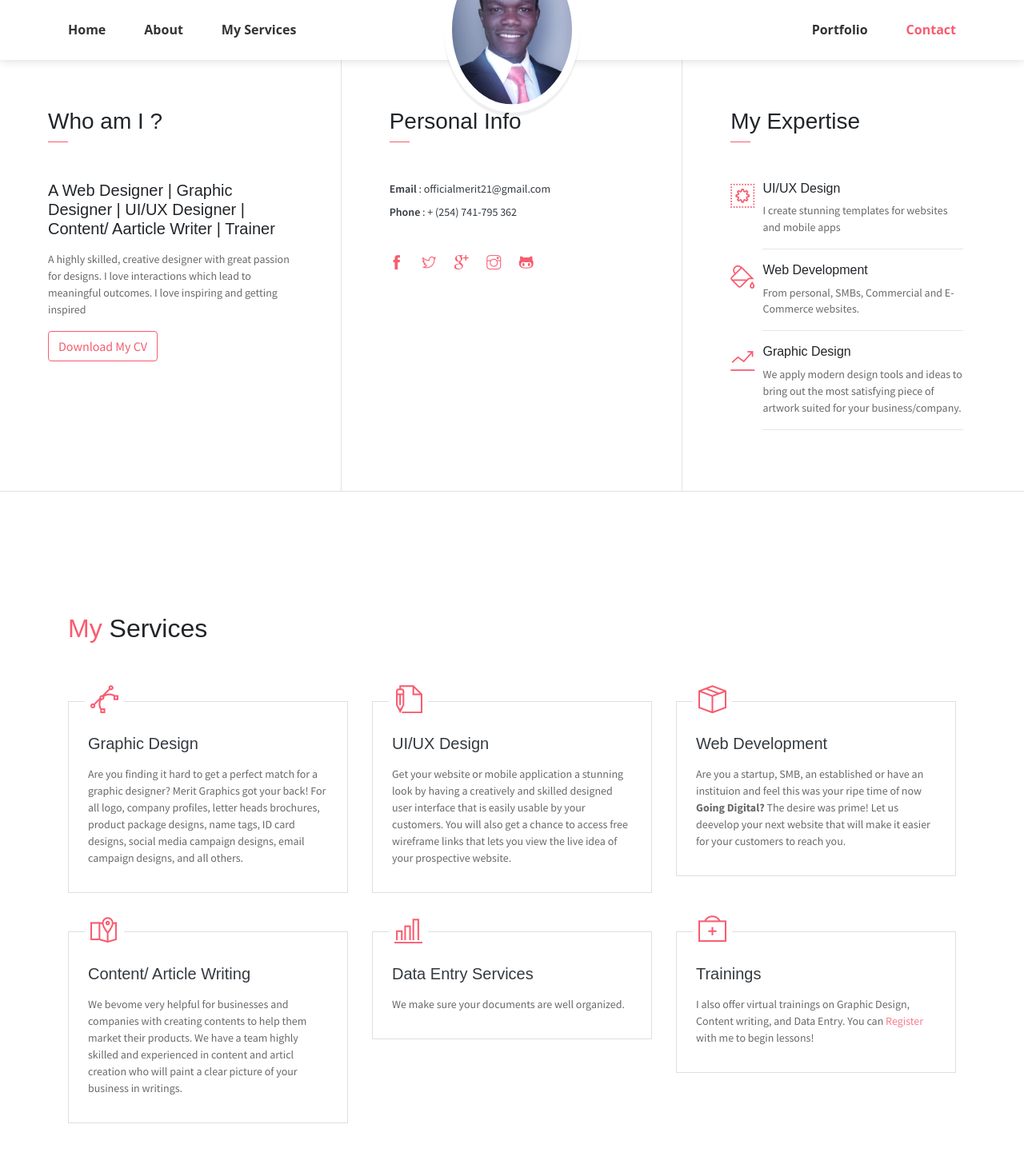
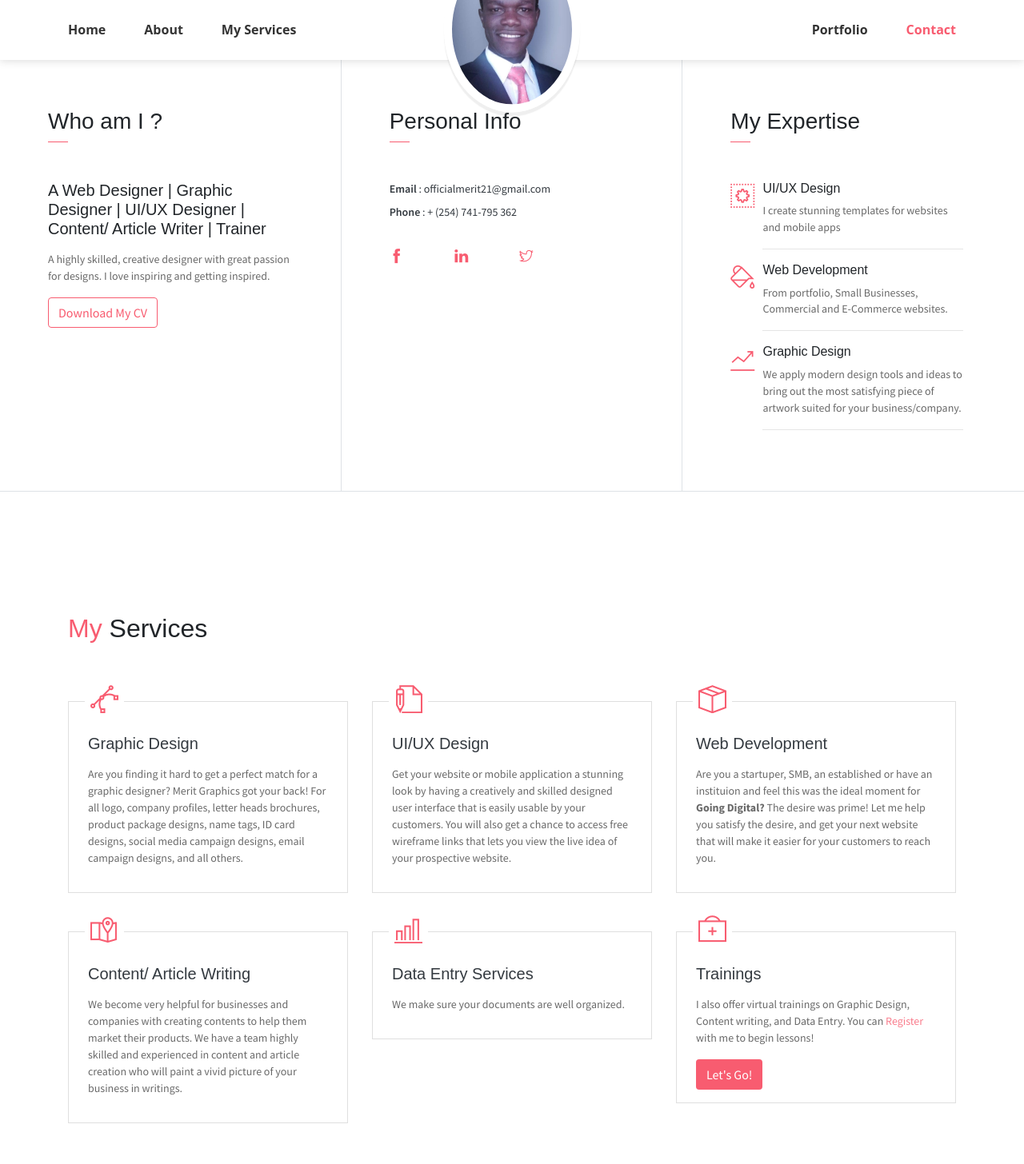
Before and after one commit to otis-254/web_portfolio, a website: page index.html in a window 1280 px wide. Shown: the part 642-2098 px from the top of the page at 80% size. Drawn offline with nearby package versions, Linux system fonts and the light colour scheme; some packages are replaced by stand-ins of ours; files that its build step writes are made by us from their sources; some icons are missing.

Commit message:
Merit Media

```diff
--- a/index.html
+++ b/index.html
@@ -30,7 +30,7 @@
             <ul class="social-icons pt-3">
                 <li class="social-item"><a class="social-link text-light" href="#"><i class="ti-facebook" aria-hidden="true"></i></a></li>
                 <li class="social-item"><a class="social-link text-light" href="#"><i class="ti-twitter" aria-hidden="true"></i></a></li>
-                <li class="social-item"><a class="social-link text-light" href="#"><i class="ti-google" aria-hidden="true"></i></a></li>
+                <li class="social-item"><a class="social-link text-light" href="#"><i class="ti-Linkedin" aria-hidden="true"></i></a></li>
                 <li class="social-item"><a class="social-link text-light" href="#"><i class="ti-instagram" aria-hidden="true"></i></a></li>
                 <li class="social-item"><a class="social-link text-light" href="#"><i class="ti-github" aria-hidden="true"></i></a></li>
             </ul>
@@ -86,10 +86,9 @@
             <div class="col-lg-4 about-card">
                 <h3 class="font-weight-light">Who am I ?</h3>
                 <span class="line mb-5"></span>
-                <h5 class="mb-3">A Web Designer | Graphic Designer | UI/UX Designer | Content/ Aarticle Writer | Trainer
+                <h5 class="mb-3">A Web Designer | Graphic Designer | UI/UX Designer | Content/ Article Writer | Trainer
                 </h5>
-                <p class="mt-20">A highly skilled, creative designer with great passion for designs. I love interactions
-                    which lead to meaningful outcomes. I love inspiring and getting inspired </p>
+                <p class="mt-20">A highly skilled, creative designer with great passion for designs. I love inspiring and getting inspired.</p>
                 <button class="btn btn-outline-danger"><i class="icon-down-circled2 "></i
                         href="public_html\assets\CALEB OTIENO CV.pdf">Download My CV</button>
             </div>
@@ -102,17 +101,14 @@
                     <li><span>Phone</span><a class="text-dark" href="https://wa.me/254714531574"> : + (254) 741-795
                             362</a></li>
                 </ul>
-                <ul class="social-icons pt-3">
-                    <li class="social-item"><a class="social-link" href="#"><i class="ti-facebook"
+                <ul class="social-icons pt-2">
+                    <li class="social-item"><a class="social-link" href="https://www.facebook.com/profile.php?id=100084530301305" target="_blank"><i class="ti-facebook"
+                                aria-hidden="true"></i></a></li>
+                    <li class="social-item"><a class="social-link" href="https://www.linkedin.com/company/83062476/admin/" target="_blank"><i class="ti-linkedin"
                                 aria-hidden="true"></i></a></li>
                     <li class="social-item"><a class="social-link" href="#"><i class="ti-twitter"
-                                aria-hidden="true"></i></a></li>
-                    <li class="social-item"><a class="social-link" href="#"><i class="ti-google"
-                                aria-hidden="true"></i></a></li>
-                    <li class="social-item"><a class="social-link" href="#"><i class="ti-instagram"
-                                aria-hidden="true"></i></a></li>
-                    <li class="social-item"><a class="social-link" href="#"><i class="ti-github"
-                                aria-hidden="true"></i></a></li>
+                                    aria-hidden="true"></i></a></li>
+
                 </ul>
             </div>
             <div class="col-lg-4 about-card">
@@ -130,7 +126,7 @@
                     <div class="col-1 text-danger pt-1"><i class="ti-paint-bucket icon-lg"></i></div>
                     <div class="col-10 ml-auto mr-3">
                         <h6>Web Development</h6>
-                        <p class="subtitle">From personal, SMBs, Commercial and E-Commerce websites.</p>
+                        <p class="subtitle">From portfolio, Small Businesses, Commercial and E-Commerce websites. </p>
                         <hr>
                     </div>
                 </div>
@@ -192,10 +188,9 @@
                         </div>
                         <div class="card-body px-4 py-3">
                             <h5 class="mb-3 card-title text-dark">Web Development</h5>
-                            <P class="subtitle">Are you a startup, SMB, an established or have an instituion and feel
-                                this was your ripe time of now <b>Going Digital?</b> The desire was prime! Let us
-                                deevelop your next website that
-                                will make it easier for your customers to reach you.</P>
+                            <P class="subtitle">Are you a startuper, SMB, an established or have an instituion and feel
+                                this was the ideal moment for <b>Going Digital?</b> The desire was prime! Let me help you satisfy the desire, and get
+                                your next website that will make it easier for your customers to reach you.</P>
                         </div>
                     </div>
                 </div>
@@ -206,10 +201,10 @@
                         </div>
                         <div class="card-body px-4 py-3">
                             <h5 class="mb-3 card-title text-dark">Content/ Article Writing</h5>
-                            <P class="subtitle">We bevome very helpful for businesses and companies with creating
+                            <P class="subtitle">We become very helpful for businesses and companies with creating
                                 contents to help them market their products. We have a
-                                team highly skilled and experienced in content and articl creation who will paint a
-                                clear picture of your business in writings.</P>
+                                team highly skilled and experienced in content and article creation who will paint a
+                                vivid picture of your business in writings.</P>
                         </div>
                     </div>
                 </div>
@@ -231,7 +226,8 @@
                         </div>
                         <div class="card-body px-4 py-3">
                             <h5 class="mb-3 card-title text-dark">Trainings</h5>
-                            <P class="subtitle">I also offer virtual trainings on Graphic Design, Content writing, and Data Entry. You can <a href="https://wa.me/254714531574" target="_blank">Register</a> with me to begin lessons!</P>
+                            <P class="subtitle">I also offer virtual trainings on Graphic Design, Content writing, and Data Entry. You can <span class="text-primary">Register</span> with me to begin lessons!</P>
+                            <a class="btn bg-primary w-m text-white" href="https://wa.me/254714531574" target="_blank">Let's Go!</a>
                         </div>
                     </div>
                 </div>
@@ -244,7 +240,7 @@
     <section class="section bg-dark py-5">
         <div class="container text-center">
             <h2 class="text-light mb-5 font-weight-normal">I Am Available For FreeLance, Too!</h2>
-            <a class="btn bg-primary w-lg mr-3" href="https://wa.me/254714531574" target="_blank">Hire me</a>
+            <a class="btn bg-primary w-lg mr-3" href="mailto:officialmerit21@gmail.com" target="_blank">Hire me</a>
             <a class="btn bg-dark w-lg text-white" href="https://calendly.com/caleb_otis/30min" target="_blank">Book A Call</a>
         </div>
     </section>
@@ -393,8 +389,7 @@
                             </div>
                             <div class="col-8">
                                 <h6 class="d-inline text-primary">Testing<br>
-                                    <p>I carry out a conventional research about the project, and what's to be done.
-                                        This is the most important step</p>
+                                    <p>I then highten the project to its testing level so to get feedbacks on its functionality. This is moreso on websites Development projects.</p>
                             </div>
                         </div>
                         <div class="row mb-2">
```
